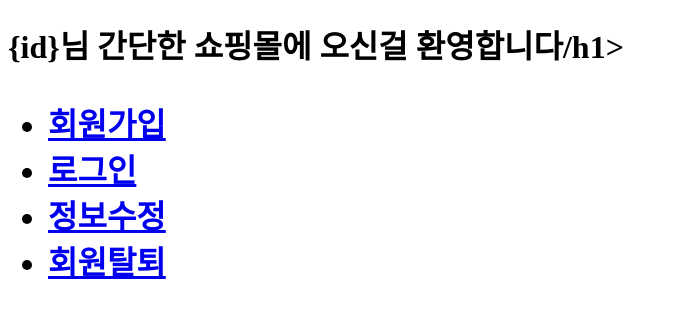
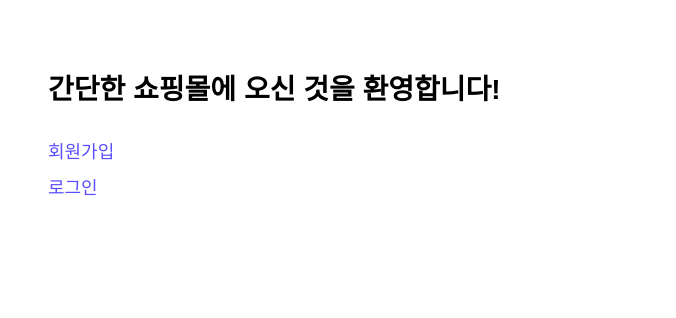
Before and after one commit to A7024E/free_mission, a plain HTML site: page frontend/index.html in a window 1280 px wide. Shown: the whole page, without its empty margins (0-676 px from the left). Drawn offline with Linux system fonts and the light colour scheme.

Commit message:
feat: 메인 타이틀에 nickname+환영타이틀 기능 추가 및 로그인시 회원가입 로그인 버튼 삭제

```diff
--- a/frontend/index.html
+++ b/frontend/index.html
@@ -1,16 +1,96 @@
 <!DOCTYPE html>
-<html>
+<html lang="ko">
 <head>
     <meta charset="UTF-8">
     <title>간단한 쇼핑몰</title>
+
+    <style>
+        body {
+            font-family: "Noto Sans KR", sans-serif;
+            padding: 40px;
+        }
+
+        h1 {
+            font-size: 28px;
+            font-weight: 700;
+            margin-bottom: 30px;
+        }
+
+        ul {
+            list-style-type: none; /* 점(•) 제거 */
+            padding-left: 0;
+        }
+
+        ul li {
+            margin-bottom: 10px;
+        }
+
+        a {
+            text-decoration: none;
+            color: #5b4eff;
+            font-size: 18px;
+        }
+
+        a:hover {
+            color: #362fcb;
+        }
+
+        #logoutBtn {
+            margin-top: 20px;
+            padding: 8px 14px;
+            border: 1px solid #333;
+            cursor: pointer;
+            background: white;
+            border-radius: 6px;
+        }
+    </style>
 </head>
 <body>
-<h1>{id}님 간단한 쇼핑몰에 오신걸 환영합니다/h1>
-<ul>
-    <li><a href="join.html">회원가입</a></li>
-    <li><a href="login.html">로그인</a></li>
-    <li><a href="update.html">정보수정</a></li>
-    <li><a href="delete.html">회원탈퇴</a></li>
+
+<h1 id="welcomeMessage">간단한 쇼핑몰에 오신 것을 환영합니다!</h1>
+
+<ul id="menuList">
+    <li id="joinMenu"><a href="join.html">회원가입</a></li>
+    <li id="loginMenu"><a href="login.html">로그인</a></li>
+    <li id="updateMenu"><a href="update_varify.html">회원정보 수정</a></li>
+    <li id="deleteMenu"><a href="update_varify.html">회원탈퇴</a></li>
 </ul>
+
+<button id="logoutBtn" style="display:none;">로그아웃</button>
+
+<script>
+    const userId = localStorage.getItem("loginUser");
+    const nickName = localStorage.getItem("nickName");
+
+    const welcomeEl = document.getElementById("welcomeMessage");
+
+    const logoutBtn = document.getElementById("logoutBtn");
+    const joinMenu = document.getElementById("joinMenu");
+    const loginMenu = document.getElementById("loginMenu");
+    const updateMenu = document.getElementById("updateMenu");
+    const deleteMenu = document.getElementById("deleteMenu");
+
+    if (userId) {
+        welcomeEl.textContent = `${nickName}님, 간단한 쇼핑몰에 오신 것을 환영합니다!`;
+        logoutBtn.style.display = "inline-block";
+
+        joinMenu.remove();
+        loginMenu.remove();
+
+    } else {
+        welcomeEl.textContent = "간단한 쇼핑몰에 오신 것을 환영합니다!";
+        logoutBtn.style.display = "none";
+
+        updateMenu.style.display = "none";
+        deleteMenu.style.display = "none";
+    }
+
+    logoutBtn.addEventListener("click", () => {
+        localStorage.removeItem("loginUser");
+        alert("로그아웃 되었습니다.");
+        window.location.reload();
+    });
+</script>
+
 </body>
 </html>
```
